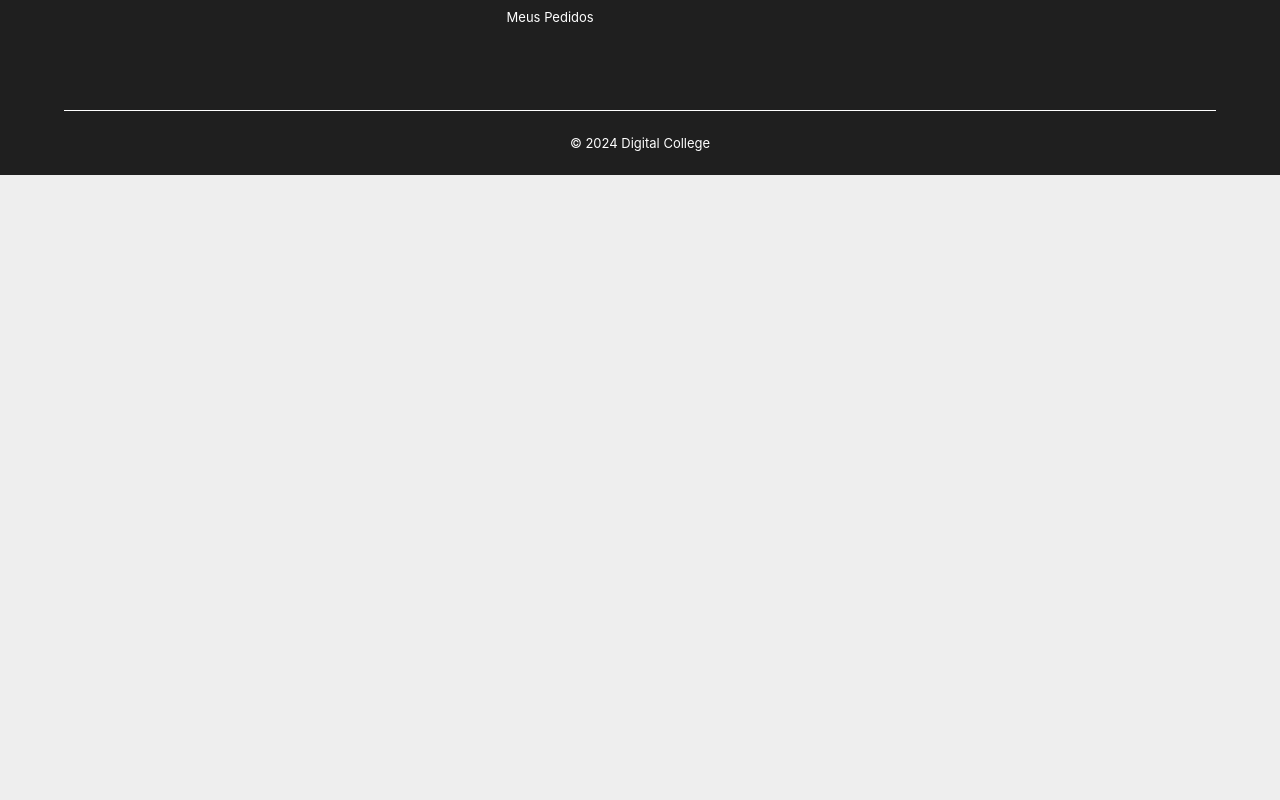
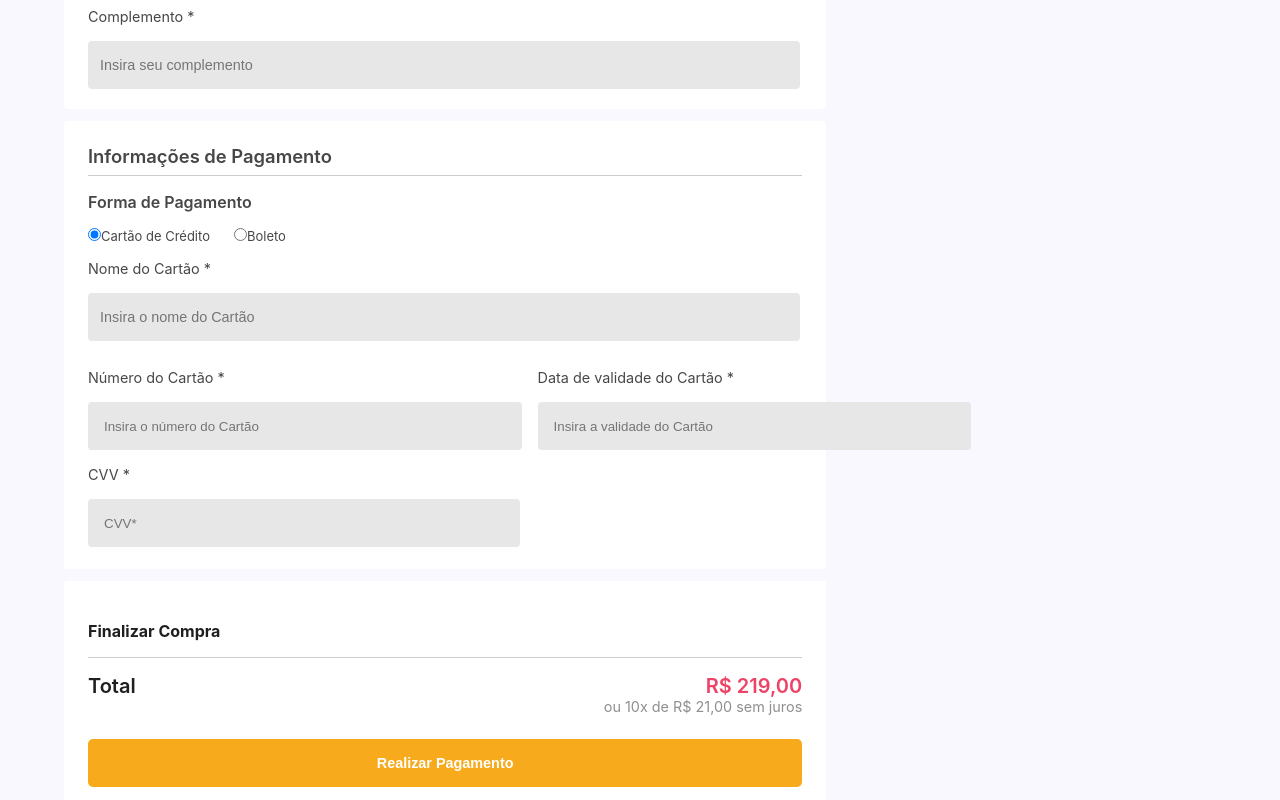
Before and after one commit to fs10-git/React-Dripstore, a React (Vite) app: page /finalizarcompras in a window 1280 px wide. Shown: the part 1100-1900 px from the top of the page. Before the commit the page ends 1275 px from the top, so only its background shows below. Built offline with nearby package versions, Linux system fonts and the light colour scheme.

Commit message:
pagina_de_finalizar_compras_concluida

```diff
--- a/src/Components/FinalizarCompras/FinalizarCompras.css
+++ b/src/Components/FinalizarCompras/FinalizarCompras.css
@@ -53,16 +53,16 @@
   font-weight: 600;
   padding-bottom: 1vh;
   border-bottom: 1px solid #cccccc;
-  margin-bottom: 2vh;
+  margin-bottom: 1.5vh;
 }
 .topo_b {
   display: flex;
-  padding-bottom: 2vh;
+  padding-bottom: 1.5vh;
   border-bottom: 1px solid #cccccc;
 }
 .topo_img {
   width: 4rem;
-  height: 2rem;
+  height: 2.5rem;
   background-color: #e2e3ff;
   display: flex;
   align-content: center;
@@ -116,7 +116,7 @@
   color: #1f1f1f;
 }
 .botaoo {
-  width: 99%;
+  width: 100%;
   height: 6vh;
   background-color: #f6aa1c;
   border-radius: 5px;
@@ -127,3 +127,119 @@
   cursor: pointer;
   margin-top: 3vh;
 }
+.lado_a2 {
+  width: 62%;
+  height: 62vh;
+  background-color: #ffffff;
+  padding: 3vh;
+  border-radius: 4px;
+  margin-top: 1.5vh;
+}
+.title_a2 {
+  font-size: 2.3vh;
+  color: #474747;
+  font-weight: 600;
+  border-bottom: 1px solid #cccccc;
+  padding-bottom: 1vh;
+  margin-bottom: 2vh;
+}
+.lado_a2 p {
+  font-size: 1.8vh;
+  color: #474747;
+  padding-bottom: 2vh;
+}
+.lado_a2 input {
+  width: 98%;
+  height: 6vh;
+  border: 0;
+  background-color: rgb(231, 231, 231);
+  border-radius: 4px;
+  margin-bottom: 1.5vh;
+  padding-left: 1.5vh;
+  font-size: 1.8vh;
+}
+.lado_a3 {
+  width: 62%;
+  height: 50vh;
+  background-color: #ffffff;
+  padding: 3vh;
+  border-radius: 4px;
+  margin-top: 1.5vh;
+}
+.title_a3 {
+  font-size: 2.3vh;
+  color: #474747;
+  font-weight: 600;
+  border-bottom: 1px solid #cccccc;
+  padding-bottom: 1vh;
+  margin-bottom: 2vh;
+}
+.subtitle {
+  width: 40%;
+  font-size: 2vh;
+  color: #474747;
+  font-weight: 600;
+  padding-bottom: 2vh;
+}
+.input_radio {
+  display: flex;
+}
+.radio_a {
+  padding-right: 3vh;
+}
+.lado_a3 p {
+  font-size: 1.8vh;
+  color: #474747;
+  padding-bottom: 2vh;
+  margin-top: 2vh;
+}
+.input_a {
+  width: 98%;
+  height: 6vh;
+  border: 0;
+  background-color: rgb(231, 231, 231);
+  border-radius: 4px;
+  margin-bottom: 1.5vh;
+  padding-left: 1.5vh;
+  font-size: 1.8vh;
+}
+.info_cartao {
+  display: flex;
+}
+.info_cartao input {
+  margin-right: 2vh;
+  padding-left: 2vh;
+  width: 52.2vh;
+  height: 6vh;
+  border: 0;
+  background-color: rgb(231, 231, 231);
+  border-radius: 4px;
+}
+.CVV {
+  width: 52vh;
+  height: 6vh;
+  border: 0;
+  background-color: rgb(231, 231, 231);
+  border-radius: 4px;
+  padding-left: 2vh;
+}
+.lado_a4 {
+  width: 62%;
+  height: 22vh;
+  background-color: #ffffff;
+  padding: 3vh;
+  border-radius: 4px;
+  margin-top: 1.5vh;
+  margin-bottom: 15vh;
+}
+.lado_a4 h4 {
+  font-size: 2vh;
+  color: #1f1f1f;
+  border-bottom: 1px solid #cccccc;
+  padding-top: 2vh;
+  padding-bottom: 2vh;
+  margin-bottom: 2vh;
+}
+.preco_final {
+  color: #EE4266;
+}
--- a/src/Components/FinalizarCompras/FinalizarCompras.jsx
+++ b/src/Components/FinalizarCompras/FinalizarCompras.jsx
@@ -48,8 +48,8 @@ export default function Finalizar() {
             <button className="botaoo">Realizar Pagamento</button>
           </div>
         </div>
-        <div>
-          <h3 className="title_a">Informações de Entrega</h3>
+        <div className="lado_a2">
+          <h3 className="title_a2">Informações de Entrega</h3>
           <p>Endereço *</p>
           <input type="text" placeholder="Insira seu endereço" />
           <p>Bairro *</p>
@@ -61,6 +61,53 @@ export default function Finalizar() {
           <p>Complemento *</p>
           <input type="text" placeholder="Insira seu complemento" />
         </div>
+        <div className="lado_a3">
+          <h3 className="title_a3">Informações de Pagamento</h3>
+          <h4 className="subtitle">Forma de Pagamento</h4>
+          <div className="input_radio">
+            <section className="radio_a">
+              <input
+                className="radio"
+                type="radio"
+                name="opcao"
+                id="cartao"
+                checked
+              />
+              <label htmlFor="cartao">Cartão de Crédito</label>
+            </section>
+            <section className="radio_b">
+              <input type="radio" name="opcao" id="boleto" />
+              <label htmlFor="boleto">Boleto</label>
+            </section>
+          </div>
+          <p>Nome do Cartão *</p>
+          <input
+            className="input_a"
+            type="text"
+            placeholder="Insira o nome do Cartão"
+          />
+          <div className="info_cartao">
+            <div>
+              <p>Número do Cartão *</p>
+              <input type="number" placeholder="Insira o número do Cartão" />
+            </div>
+            <div>
+              <p>Data de validade do Cartão *</p>
+              <input type="number" placeholder="Insira a validade do Cartão" />
+            </div>
+          </div>
+          <p>CVV *</p>
+          <input className="CVV" type="number" placeholder="CVV*" />
+        </div>
+        <div className="lado_a4">
+          <h4>Finalizar Compra</h4>
+          <div className="total">
+            <p>Total</p>
+            <p className="preco_final">R$ 219,00</p>
+          </div>
+          <p className="valor">ou 10x de R$ 21,00 sem juros</p>
+          <button className="botaoo">Realizar Pagamento</button>
+        </div>
       </div>
     </>
   );
```
